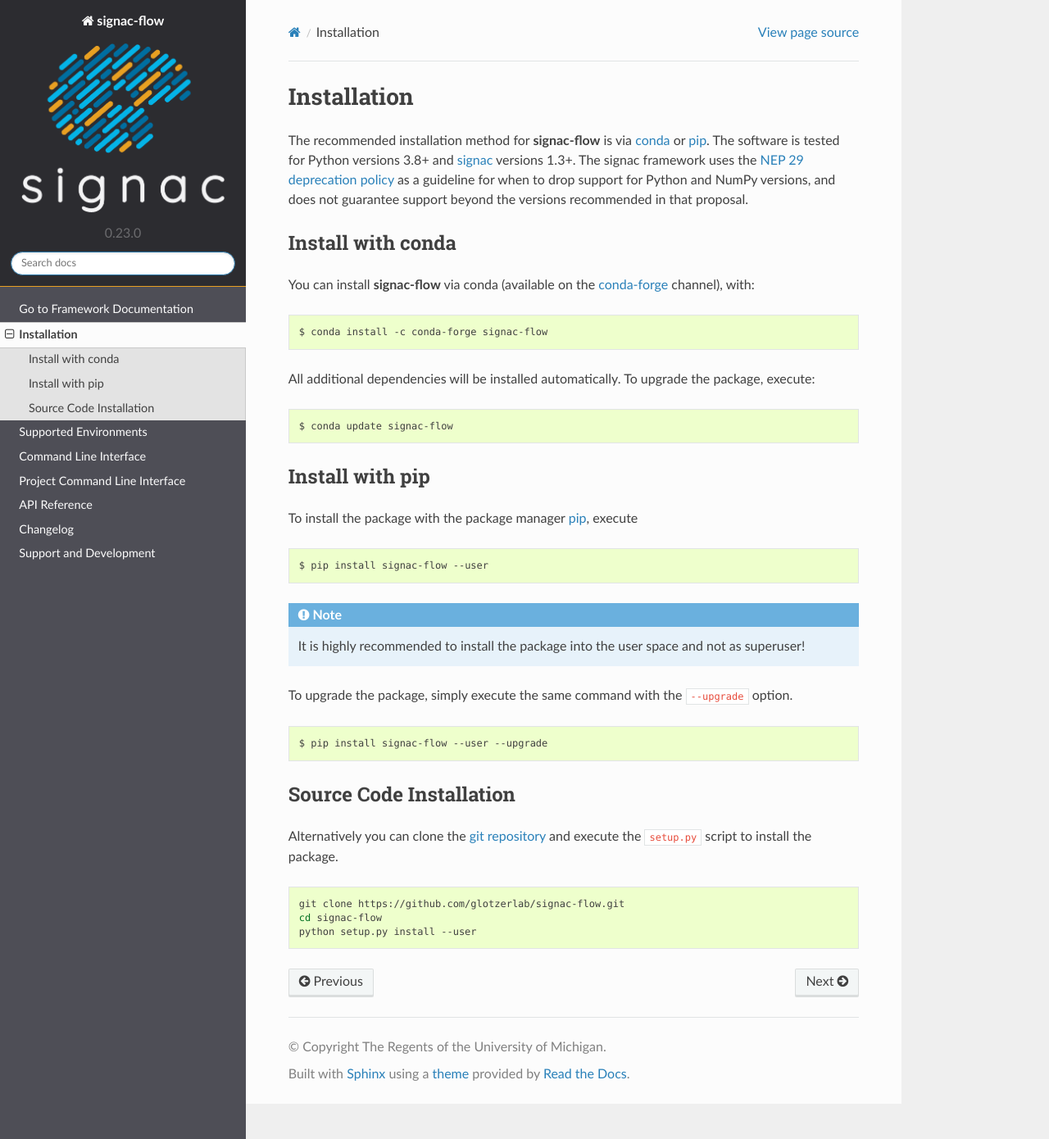
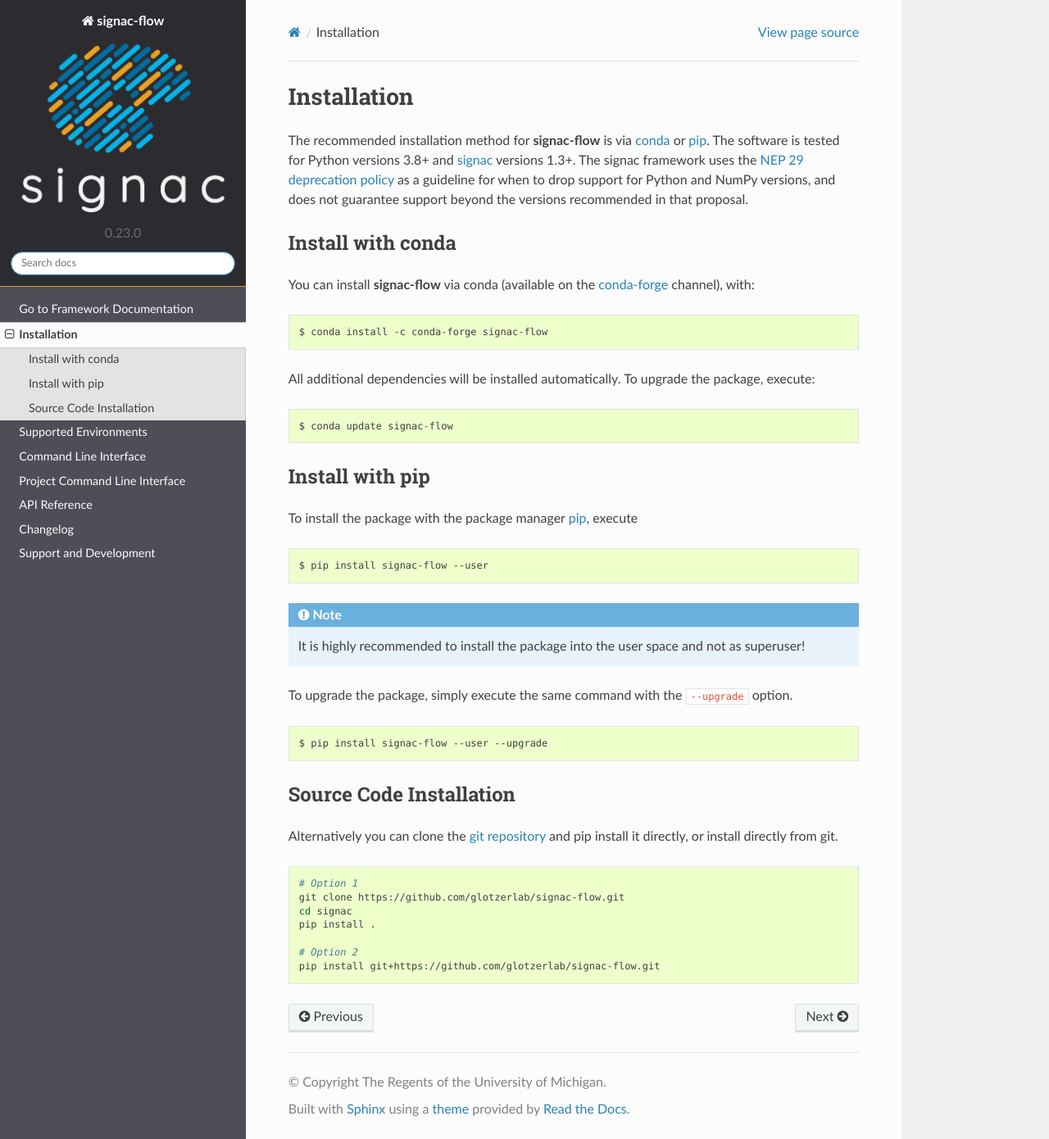
Before and after one commit to glotzerlab/signac-flow, a Sphinx documentation site: the page built from doc/installation.rst, in a window 1280 px wide and 1390 px high. Shown: the whole window at 82% size. Built offline with Sphinx 7.4.7 and the Read the Docs theme 2.0.0, drawn with Linux system fonts in a browser that asks for light colours.

Commit message:
Update installation instructions.

```diff
--- a/doc/installation.rst
+++ b/doc/installation.rst
@@ -52,10 +52,14 @@
 Source Code Installation
 ========================
 
-Alternatively you can clone the `git repository <https://github.com/glotzerlab/signac-flow>`_ and execute the ``setup.py`` script to install the package.
+Alternatively you can clone the `git repository <https://github.com/glotzerlab/signac-flow>`_ and pip install it directly, or install directly from git.
 
 .. code:: bash
 
+  # Option 1
   git clone https://github.com/glotzerlab/signac-flow.git
-  cd signac-flow
-  python setup.py install --user
+  cd signac
+  pip install .
+
+  # Option 2
+  pip install git+https://github.com/glotzerlab/signac-flow.git
```
